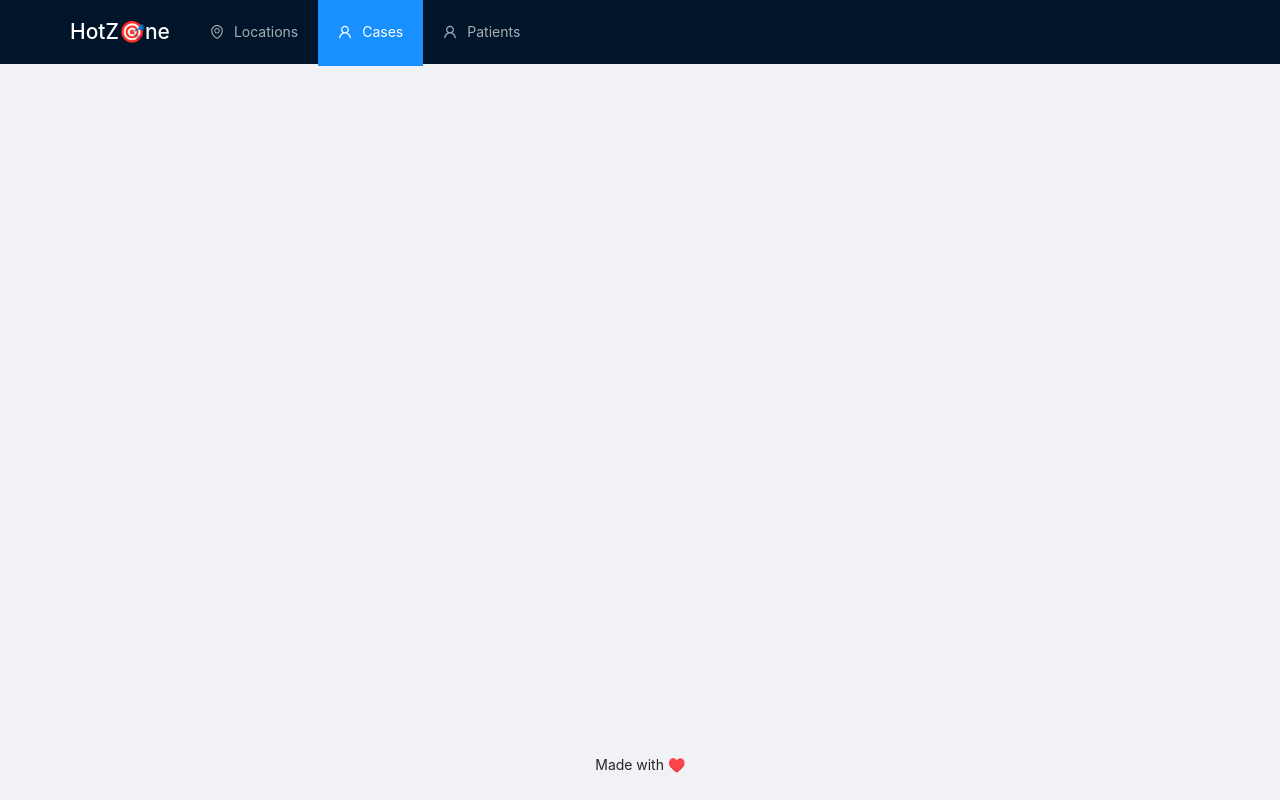
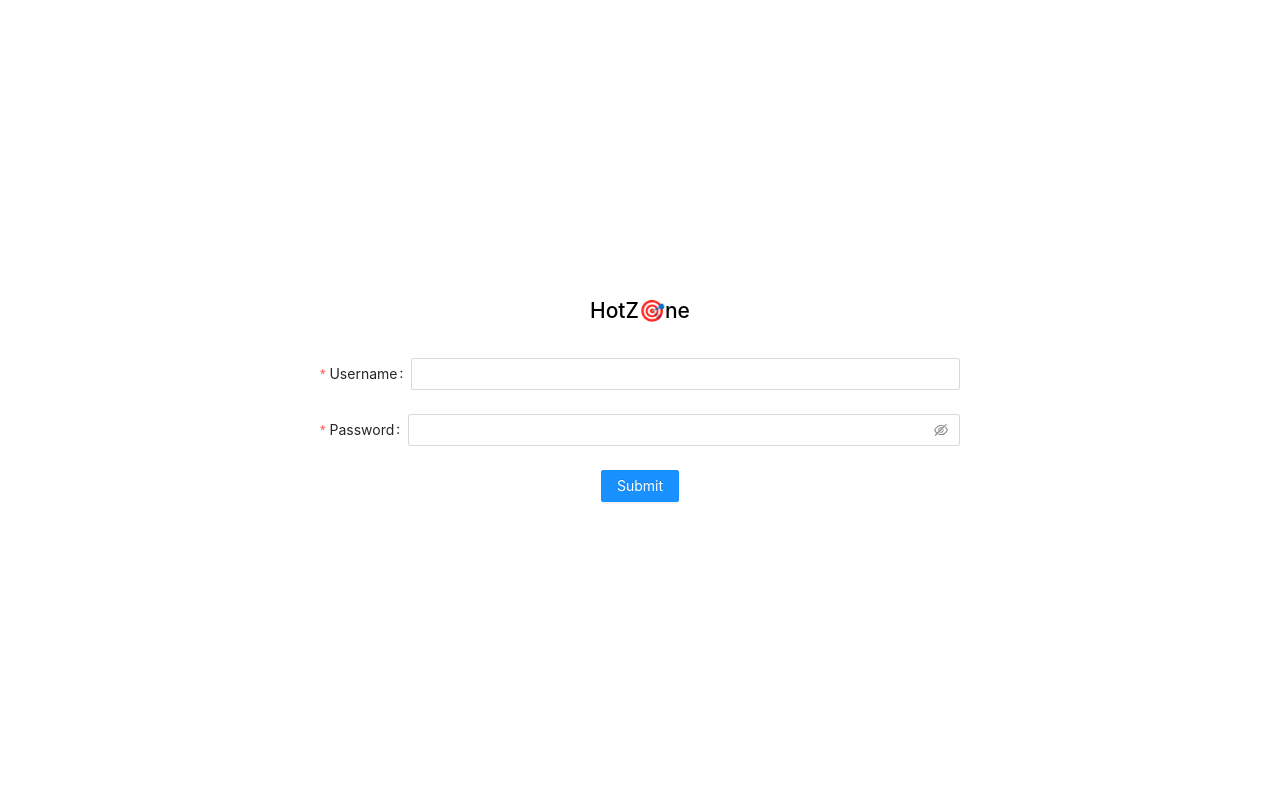
Before and after one commit to uday1331/HotZone, a React (Create React App) app in the folder web/: page /login in a window 1280 px wide. Built offline with nearby package versions, Linux system fonts and the light colour scheme.

Commit message:
web+server: add login feature

```diff
--- a/web/src/App.tsx
+++ b/web/src/App.tsx
@@ -1,12 +1,15 @@
 import React, { FC } from "react";
-import { BrowserRouter as Router, Switch, Route } from "react-router-dom";
+import { BrowserRouter as Router, Switch, Route, Redirect } from "react-router-dom";
 
 import "./App.css";
-import { HomePage, AddLocation, PatientTable, CasesList } from "./components";
+import { HomePage, AddLocation, PatientTable, CasesList, LoginPage } from "./components";
 
-const App: FC = () => (
-  <div className="App" style={{ height: "100vh" }}>
-    <Router>
+const NavBarLayout = () => {
+  if (!localStorage.getItem("token")) {
+    return <Redirect to="/login" />
+  }
+
+  return (
     <HomePage>
       <Switch>
         <Route exact path="/">
@@ -20,6 +23,26 @@ const App: FC = () => (
         </Route>
       </Switch>
     </HomePage>
+  )
+}
+
+const LoginLayout = () => (
+  <div style={{ height: "100%", display: "flex", flexDirection: "column", justifyContent: "center" }}>
+    <LoginPage />
+  </div>
+)
+
+const App: FC = () => (
+  <div className="App" style={{ height: "100vh" }}>
+    <Router>
+      <Switch>
+        <Route path="/login">
+          <LoginLayout />
+        </Route>
+        <Route path="/">
+          <NavBarLayout />
+        </Route>
+      </Switch>
     </Router>
   </div>
 );
--- a/web/src/components/AddLocation.tsx
+++ b/web/src/components/AddLocation.tsx
@@ -28,8 +28,12 @@ export const AddLocation: React.FC = () => {
         onSearch={async (query) =>
           await axios
             .get(
-              `https://group-q-hotzone.herokuapp.com/hotzone/locations/${query}`
-            )
+              `http://localhost:8000/hotzone/locations/${query}`
+              , {
+                headers: {
+                  "Authorization": `Token ${localStorage.getItem("token")}`
+                }
+              })
             .then((res) => {
               setOptions(res?.data);
             })
@@ -68,8 +72,12 @@ export const AddLocation: React.FC = () => {
             setLoading(true);
             await axios
               .post(
-                "https://group-q-hotzone.herokuapp.com/hotzone/locations/",
-                options[selected]
+                "http://localhost:8000/hotzone/locations/",
+                options[selected], {
+                  headers: {
+                    "Authorization": `Token ${localStorage.getItem("token")}`
+                  }
+                }
               )
               .then((res) => {
                 notification["success"]({
--- a/web/src/components/LocationList.tsx
+++ b/web/src/components/LocationList.tsx
@@ -12,7 +12,11 @@ export const LocationList: React.FC = () => {
   useEffect(() => {
     if (loading) {
       axios
-        .get(`https://group-q-hotzone.herokuapp.com/hotzone/locations.json`)
+        .get(`http://localhost:8000/hotzone/locations.json` , {
+          headers: {
+            "Authorization": `Token ${localStorage.getItem("token")}`
+          }
+        })
         .then((res) => {
           setLocations(res?.data);
           setLoading(false);
--- /dev/null
+++ b/web/src/components/LoginPage.tsx
@@ -0,0 +1,68 @@
+import React, { useState } from "react";
+import { Form, Input, Button, message } from 'antd';
+import axios from "axios";
+import { Logo } from "./Logo";
+
+interface ILogin {
+  username: string;
+  password: string;
+}
+
+export const LoginPage: React.FC = () => {
+  const [loading, setLoading] = useState<boolean>(false);
+
+  const onFinish = async ({ username, password }: ILogin) => {
+    setLoading(true);
+    try {
+      const response = await axios.post("http://localhost:8000/hotzone/login/", {
+        username,
+        password
+      });
+      const token = response.data.token;
+      if (token) {
+        localStorage.setItem("token", token);
+        localStorage.setItem("userLoggedIn", username);
+      }
+      message.success("logged in successfully");
+      //reroute to home page
+      document.location.href = "/";
+    } catch (e) {
+       message.error("failed to login");
+    }
+
+    setLoading(false);
+  }
+
+  return (
+    <>
+      <Logo color="black" />
+      <Form
+        style={{ marginRight: "auto", marginLeft: "auto", width: "50%" }}
+        name="basic"
+        onFinish={onFinish}
+      >
+        <Form.Item
+          label="Username"
+          name="username"
+          rules={[{ required: true, message: 'Please input your username!' }]}
+        >
+          <Input />
+        </Form.Item>
+
+        <Form.Item
+          label="Password"
+          name="password"
+          rules={[{ required: true, message: 'Please input your password!' }]}
+        >
+          <Input.Password />
+        </Form.Item>
+
+        <Form.Item>
+          <Button type="primary" htmlType="submit" loading={loading}>
+            Submit
+          </Button>
+        </Form.Item>
+      </Form>
+    </>
+  );
+};
--- a/web/src/components/Logo.tsx
+++ b/web/src/components/Logo.tsx
@@ -1,7 +1,11 @@
 import React from "react";
 
-export const Logo = () => (
-  <h2 className="logo" style={{ display: "inline", color: "white" }}>
+interface ILogoProps {
+  color?: string;
+}
+
+export const Logo: React.FC<ILogoProps> = ({ color = "white" }) => (
+  <h2 className="logo" style={{ color, padding: 20 }}>
     HotZ🎯ne
   </h2>
 );
--- a/web/src/components/PatientTable.tsx
+++ b/web/src/components/PatientTable.tsx
@@ -38,7 +38,11 @@ export const PatientTable: React.FC = () => {
     const fetchPatientList = async () => {
       setLoading(true);
       try {
-        const response = await axios.get("https://group-q-hotzone.herokuapp.com/hotzone/patients.json");
+        const response = await axios.get("http://localhost:8000/hotzone/patients.json", {
+          headers: {
+            "Authorization": `Token ${localStorage.getItem("token")}`
+          }
+        });
         const patientList: Array<PatientType> = response.data;
         setPatients(patientList);
         setLoading(false);
--- a/web/src/components/index.ts
+++ b/web/src/components/index.ts
@@ -4,3 +4,4 @@ export { LocationList } from "./LocationList";
 export { AddLocation } from "./AddLocation";
 export { PatientTable } from "./PatientTable";
 export { CasesList } from "./CasesList";
+export { LoginPage } from "./LoginPage";
```
Lines whose indentation alone changed are shown as unchanged.
